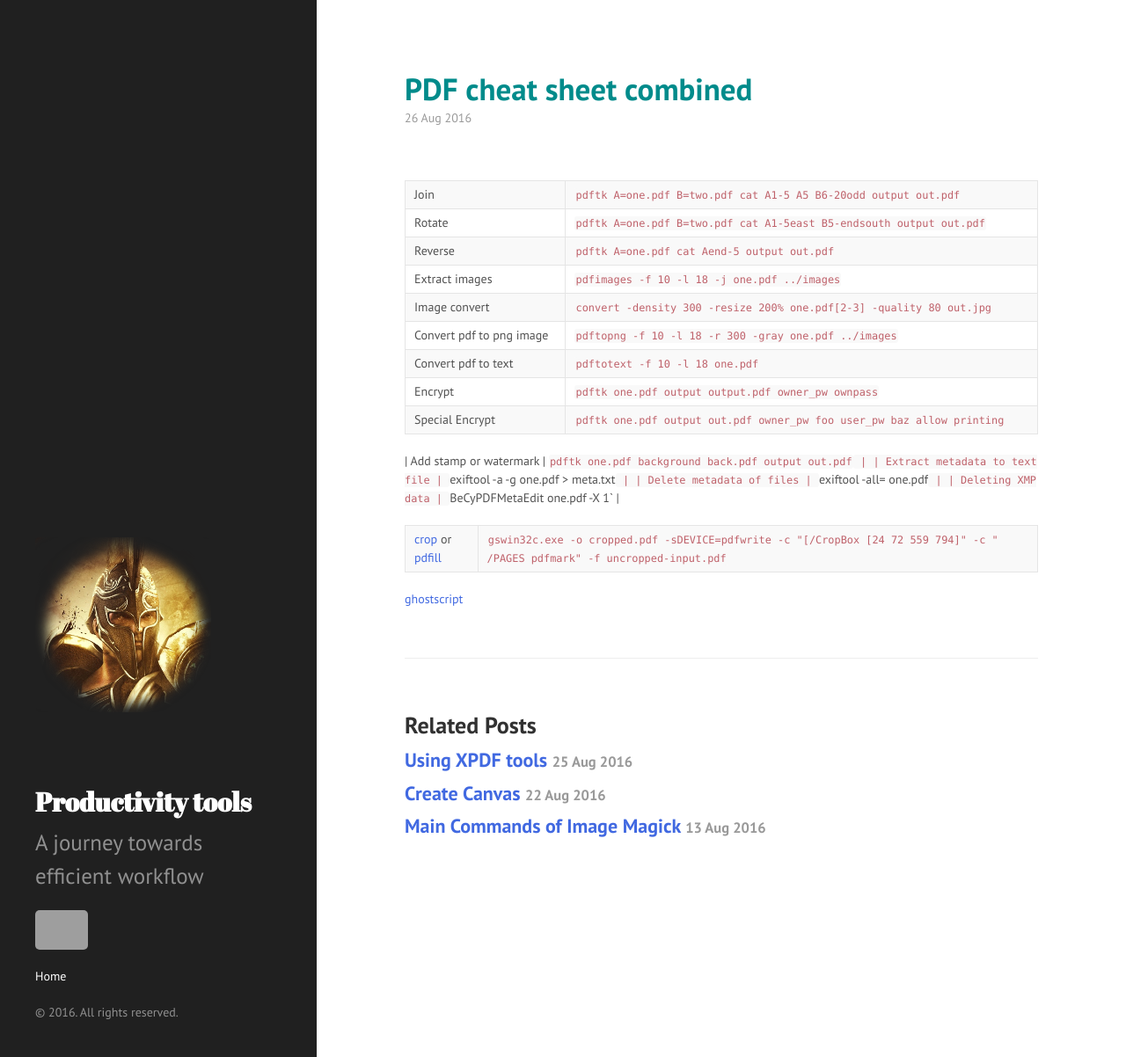
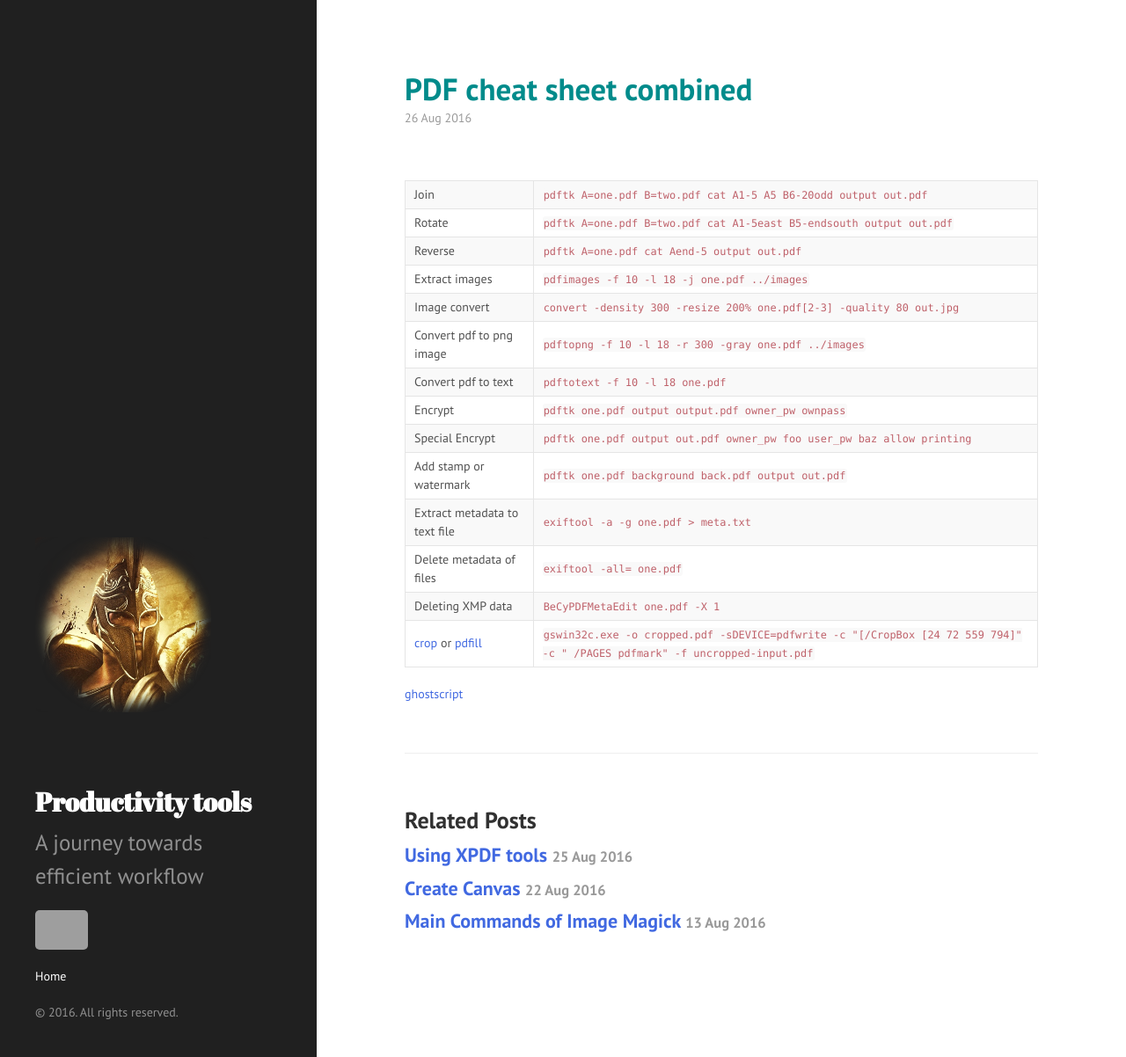
Before and after one commit to MaheshTK/MaheshTK.github.io, a Jekyll site: the page built from _posts/2016-08-26-pdf-cheat-sheet-combined.markdown, in a window 1280 px wide and 1202 px high. Shown: the whole window at 88% size. Built offline with Jekyll 4.4.1, drawn with Linux system fonts in a browser that asks for light colours; grey boxes are pictures that could not be loaded.

```diff
--- a/_posts/2016-08-26-pdf-cheat-sheet-combined.markdown
+++ b/_posts/2016-08-26-pdf-cheat-sheet-combined.markdown
@@ -12,12 +12,10 @@ layout: post
 | Convert pdf to text | `pdftotext -f 10 -l 18 one.pdf` |
 | Encrypt | `pdftk one.pdf output output.pdf owner_pw ownpass` |
 | Special Encrypt | `pdftk one.pdf output out.pdf owner_pw foo user_pw baz allow printing` |
-
-| Add stamp or watermark | `pdftk one.pdf background back.pdf output out.pdf`` |
+| Add stamp or watermark | `pdftk one.pdf background back.pdf output out.pdf` |
 | Extract metadata to text file | `exiftool -a -g one.pdf > meta.txt` |
 | Delete metadata of files | `exiftool -all= one.pdf` |
 | Deleting XMP data | `BeCyPDFMetaEdit one.pdf -X 1` |
-
 | [crop](http://stackoverflow.com/questions/6183479/cropping-a-pdf-using-ghostscript-9-01,) or [pdfill](http://www.pdfill.com/pdf_tools_free.html)| `gswin32c.exe   -o cropped.pdf  -sDEVICE=pdfwrite -c "[/CropBox [24 72 559 794]" -c " /PAGES pdfmark"  -f uncropped-input.pdf` |
 
 
```
